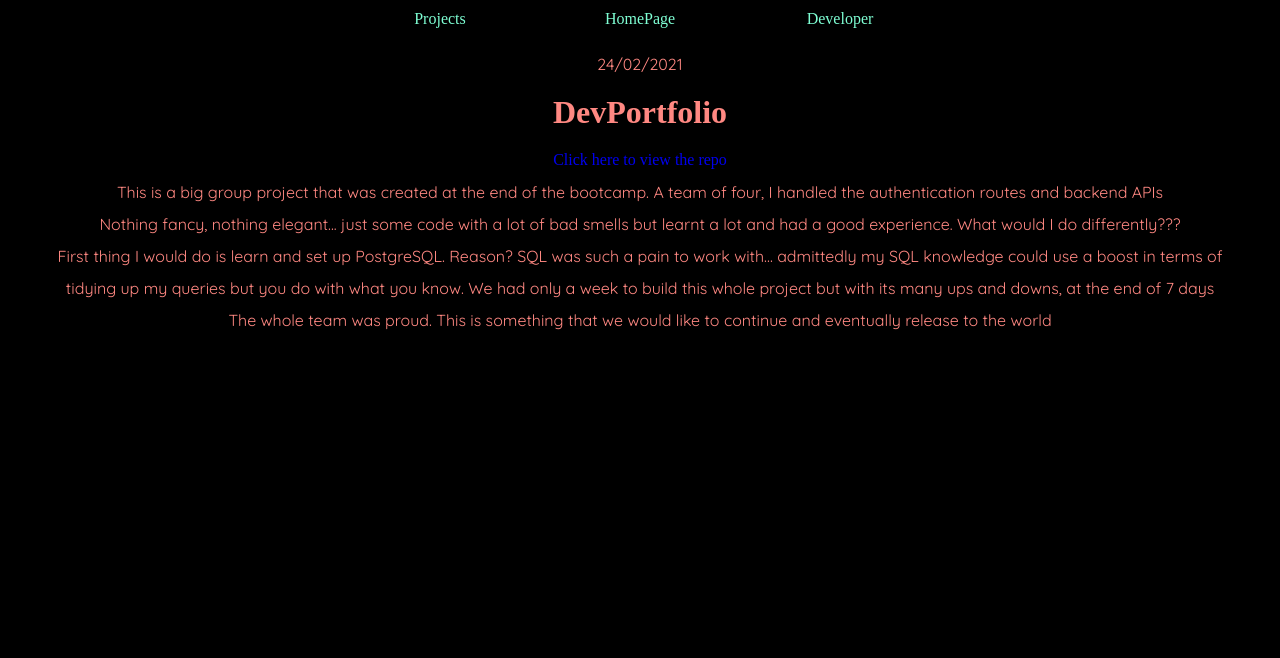
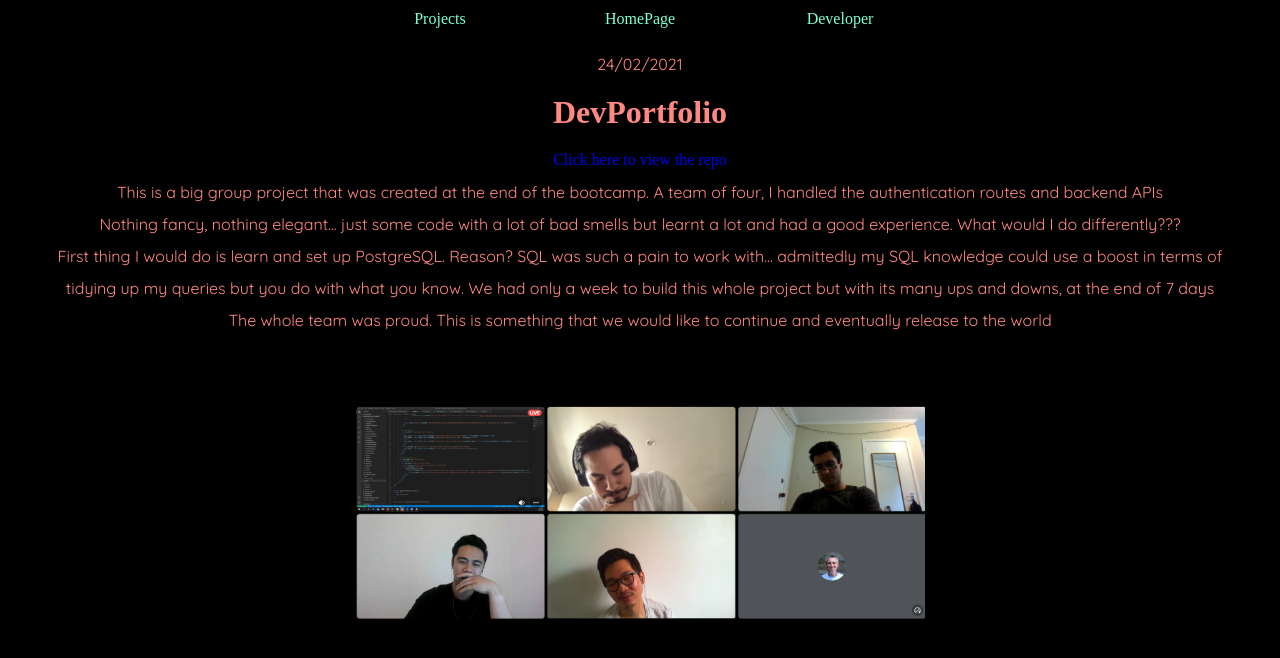
Before and after one commit to steve-kim-96/SteveJubs, a Next.js app: page /projects/1 in a window 1280 px wide. Shown: the top 658 px of the page. Built offline with nearby package versions, Linux system fonts and the light colour scheme; a web font is replaced by a local one.

Commit message:
Add in image for each blog post

```diff
--- a/components/BlogContent/index.tsx
+++ b/components/BlogContent/index.tsx
@@ -1,3 +1,4 @@
+import Image from 'next/image'
 import PageListItem from '../../lib/interfaces/PageListItem'
 import React from 'react'
 import { useRouter } from 'next/router'
@@ -9,6 +10,7 @@ export interface Props {
 const BlogItems = ({ items = [] }: Props) => {
   const { id } = useRouter().query
   return (
+    <div className='blog-content'>
       <ul>
         {items.map(item => {
           return item.id === Number(id)
@@ -16,11 +18,13 @@ const BlogItems = ({ items = [] }: Props) => {
               <p>{item.date}</p>
               <h1><strong>{item.title}</strong></h1>
               {item.body}
+              <Image alt={item.img.alt} src={item.img.src} width={570} height={300}/>
             </li>
             : null
         }
         )}
       </ul>
+    </div>
   )
 }
 
```
Lines whose indentation alone changed are shown as unchanged.
